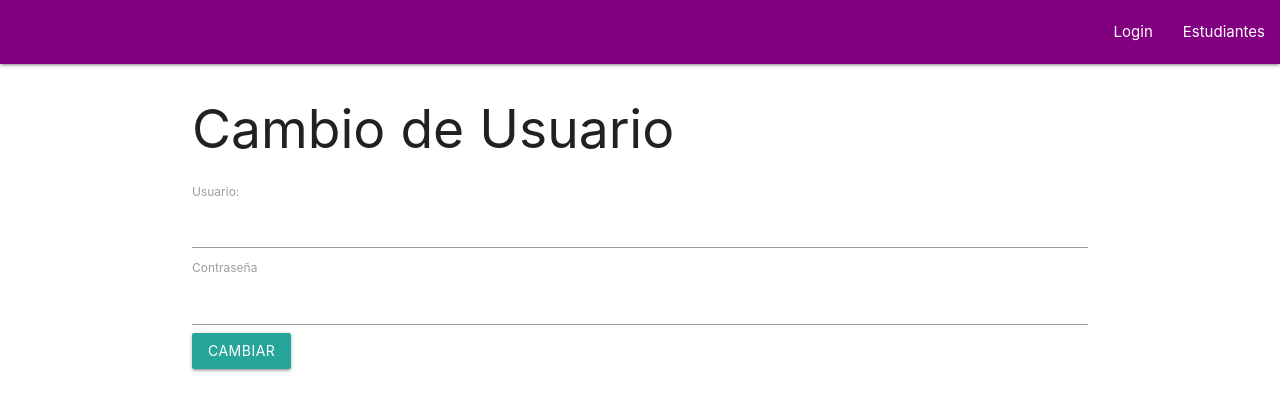
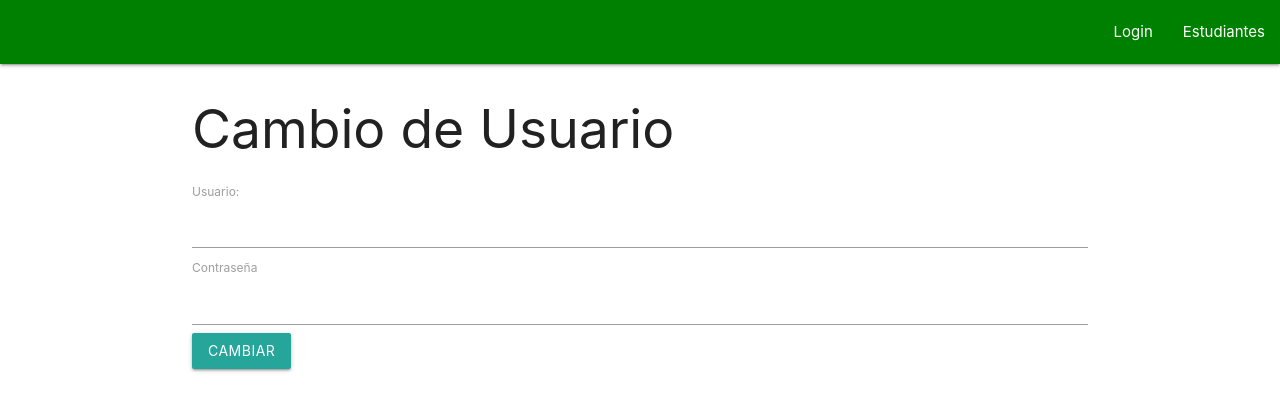
Before and after one commit to facundoramos-dev/Course_of_vuejs, a Vue app: page /Login in a window 1280 px wide. Shown: the top 410 px of the page. Built offline with nearby package versions, Linux system fonts and the light colour scheme.

Commit message:
change color navbar to green (#5)

```diff
--- a/src/App.vue
+++ b/src/App.vue
@@ -23,6 +23,6 @@ export default {
 
 <style scoped>
 .nav-wrapper {
-  background-color: purple;
+  background-color: green;
 }
 </style>
```
